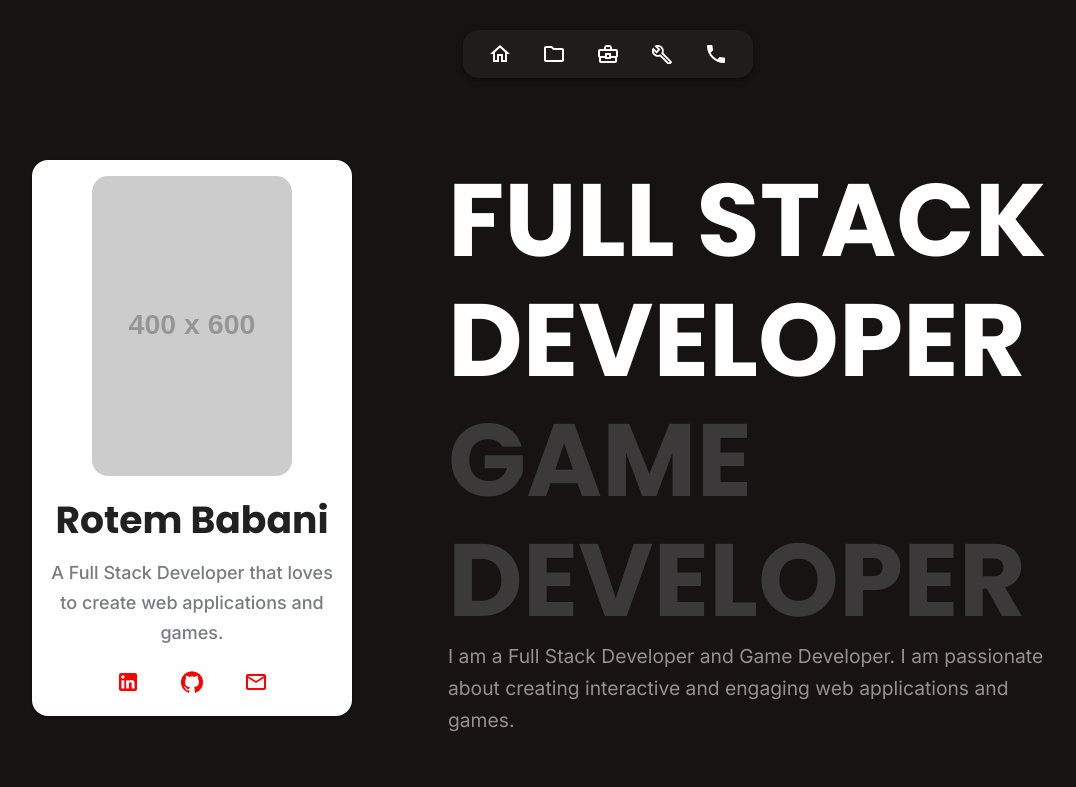
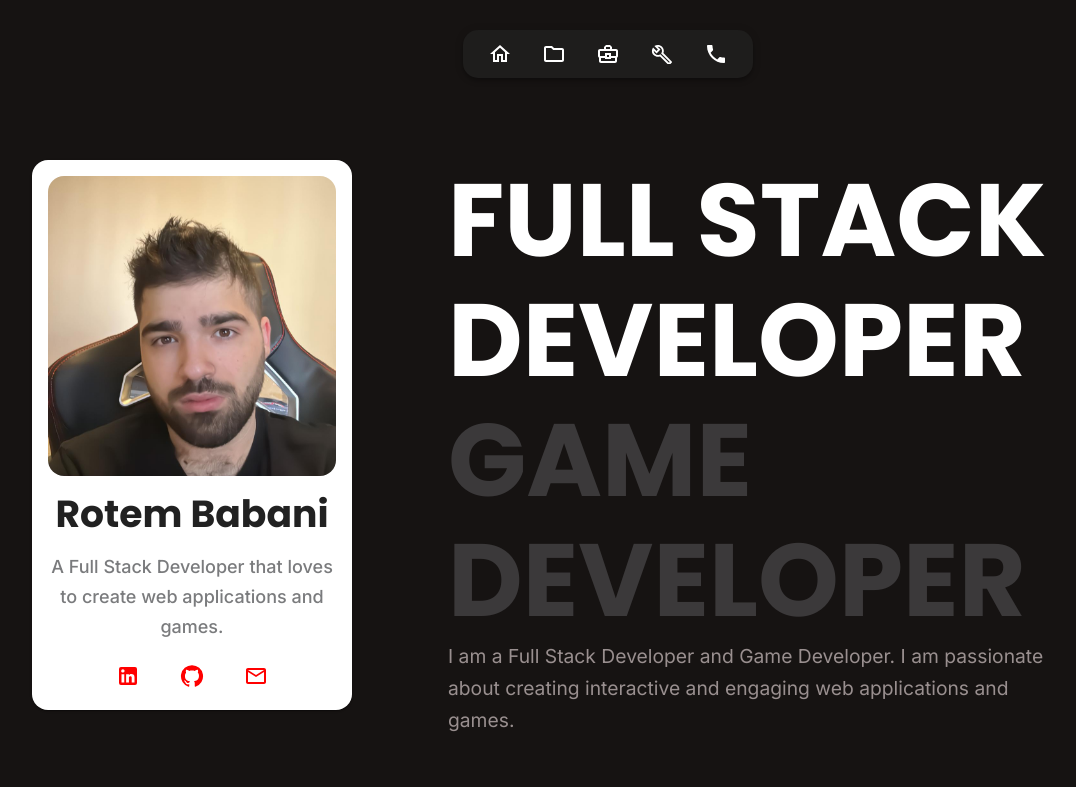
Before and after one commit to rotembab/resume-frontend, a React (Vite) app: page / in a window 1280 px wide. Shown: the top 787 px of the page, without its empty margins (32-1108 px from the left). Built offline with nearby package versions, Linux system fonts and the light colour scheme.

Commit message:
added profile pic

```diff
--- a/src/components/ui/details-card/details-card.component.tsx
+++ b/src/components/ui/details-card/details-card.component.tsx
@@ -1,9 +1,10 @@
-import { Box, Button, Card, Typography } from '@mui/material';
+import { Box, Button, Card, CardMedia, Typography } from '@mui/material';
 import { useLocation } from 'react-router';
 import { SlideFadeTransition } from '../slide-fade-transition/slide-fade-transition-component';
 import Grid from '@mui/material/Grid2';
 import { detailsCardLinks } from './details-card-links.config';
 import { useTranslation } from 'react-i18next';
+import TempProfilePic from '../../../assets/TempProfilePic.jpeg';
 
 export const DetailsCard = () => {
   const { t } = useTranslation();
@@ -33,12 +34,13 @@ export const DetailsCard = () => {
       >
         <Grid container rowSpacing={2}>
           <Grid size={12}>
-            <img
+            <CardMedia
+              component='img'
+              image={TempProfilePic}
               style={{ borderRadius: '1rem' }}
+              alt='Profile'
               width={200}
               height={300}
-              src='https://placehold.co/400x600'
-              alt='placeholder'
             />
           </Grid>
           <Grid size={12}>
```
